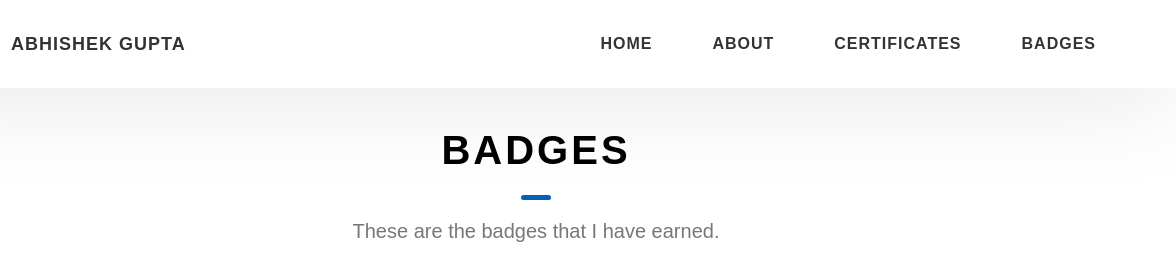
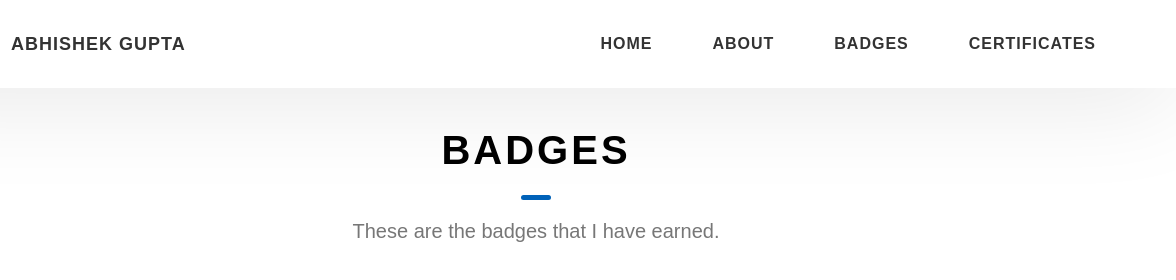
Before and after one commit to thatsabhishek/thatsabhishek.github.io, a website: page badge.html in a window 1280 px wide. Shown: the top 280 px of the page, 104-1280 px from the left. Drawn offline with Linux system fonts and the light colour scheme; a script that the page names is missing.

Commit message:
Update links in header

```diff
--- a/badge.html
+++ b/badge.html
@@ -27,12 +27,10 @@
                 <a href="./index.html#about" class="header__link">About </a>
               </li>
               <li class="header__link-wrapper">
-                <a href="./certificates.html" class="header__link">Certificates </a>
+                <a href="./badge.html" class="header__link">Badges</a>
               </li>
               <li class="header__link-wrapper">
-                <a href="./badge.html" class="header__link">
-                  Badges
-                </a>
+                <a href="./certificates.html" class="header__link">Certificates </a>
               </li>
             </ul>
             <div class="header__main-ham-menu-cont">
```
Also changed, not shown: certificates.html (+2 -4 lines), index.html (+2 -4 lines).
